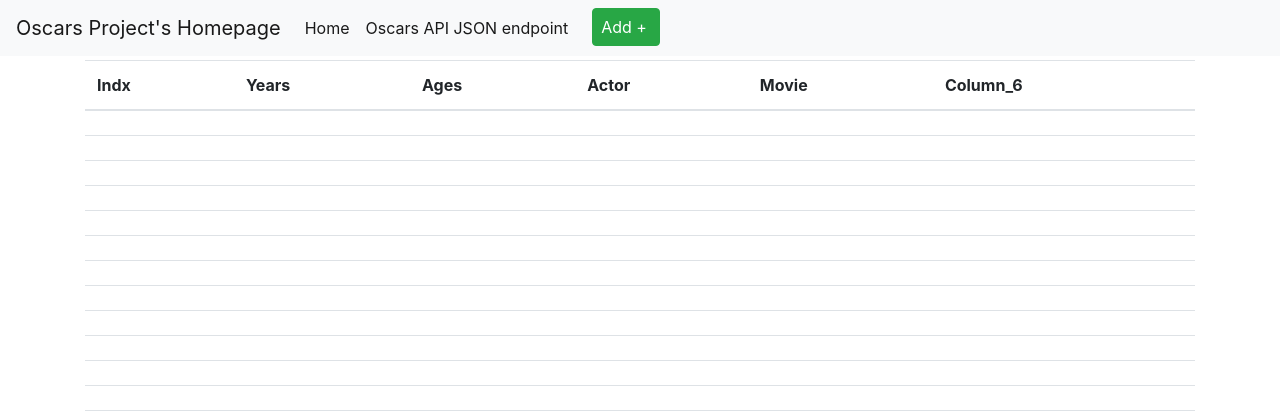
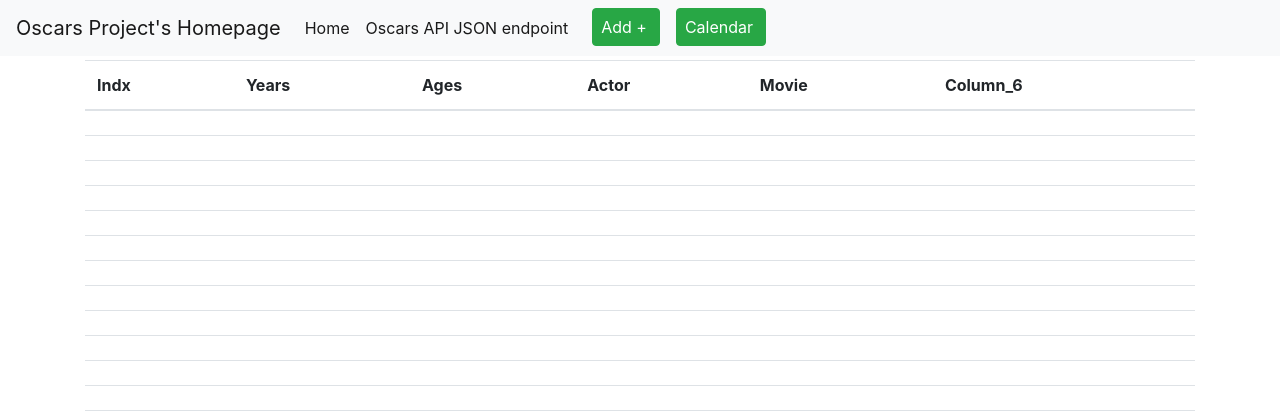
Before and after one commit to km759/WebApplication, a Flask app: page / in a window 1280 px wide. Shown: the top 420 px of the page. Run offline with Flask 2, Linux system fonts and the light colour scheme; data comes from the database, SQL or seed files in the repository; lists and menus that the app fills with data are empty; some libraries are stand-ins or nearby versions.

Commit message:
task: added calendar

```diff
--- a/app/app.py
+++ b/app/app.py
@@ -14,6 +14,10 @@ app.config['MYSQL_DATABASE_PASSWORD'] = 'root'
 app.config['MYSQL_DATABASE_PORT'] = 3306
 app.config['MYSQL_DATABASE_DB'] = 'OscarsMale'
 mysql.init_app(app)
+
+events = [
+
+]
 
 
 @app.route('/', methods=['GET'])
@@ -59,6 +63,11 @@ def form_insert_get():
     return render_template('new.html', title='New Oscars Form')
 
 
+@app.route('/oscars/calendar', methods=['GET'])
+def form_calendar_get():
+    return render_template('calendar.html', events=events, title='Calendar')
+
+
 @app.route('/oscars/new', methods=['POST'])
 def form_insert_post():
     cursor = mysql.get_db().cursor()
@@ -102,7 +111,6 @@ def api_retrieve(oscar_id) -> str:
 
 @app.route('/api/v1/oscars/', methods=['POST'])
 def api_add() -> str:
-
     content = request.json
 
     cursor = mysql.get_db().cursor()
--- a/app/templates/layout.html
+++ b/app/templates/layout.html
@@ -39,6 +39,9 @@
         <li class="nav-item active">
             <a class="btn btn-success pl-2 lr-2 ml-3" href="/oscars/new">Add +<span class="sr-only">(current)</span></a>
         </li>
+        <li class="nav-item active">
+            <a class="btn btn-success pl-2 lr-2 ml-3" href="/oscars/calendar">Calendar<span class="sr-only">(current)</span></a>
+        </li>
     </ul>
   </div>
 </nav>
```
Also changed, not shown: app/templates/calendar.html (added, +28 -0 lines).
